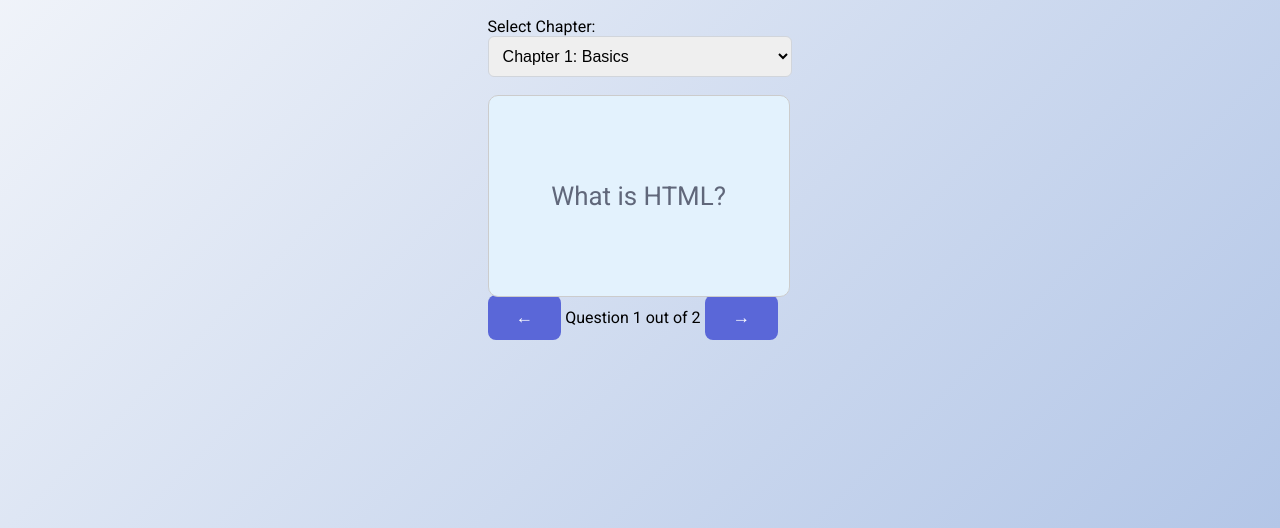
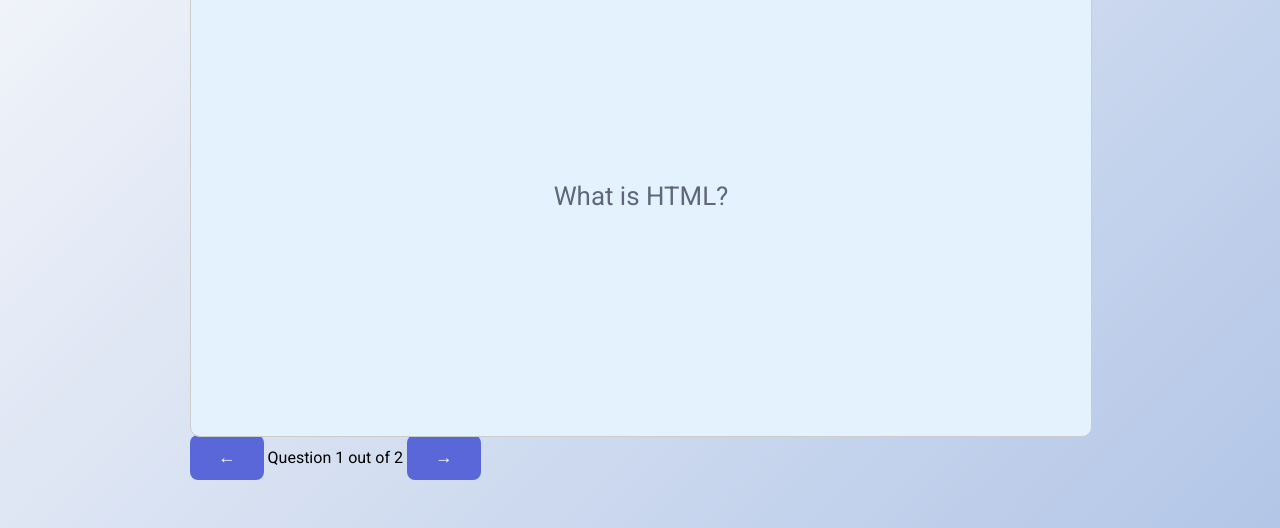
Before and after one commit to tomatohater/journeyman-study, a plain HTML site: page index.html in a window 1280 px wide. Shown: the part 272-800 px from the top of the page. Drawn offline with Linux system fonts and the light colour scheme.

Commit message:
Update style.css

```diff
--- a/style.css
+++ b/style.css
@@ -68,8 +68,10 @@ a:hover {
 }
 
 .flashcard {
-    width: 300px;
-    height: 200px;
+    width: 80vw;
+    height: 60vh;
+    max-width: 900px;
+    max-height: 700px;
     perspective: 1000px;
     cursor: pointer;
 }
```
